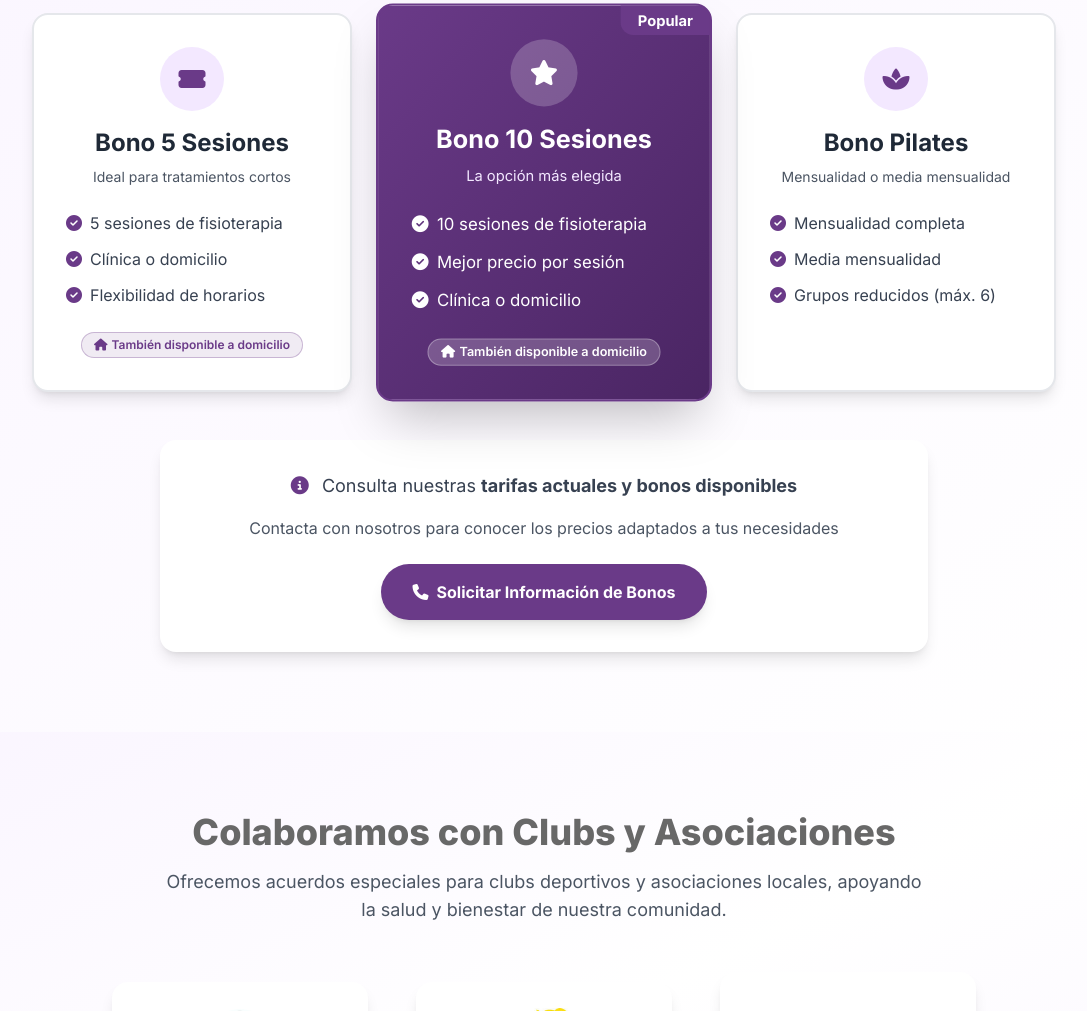
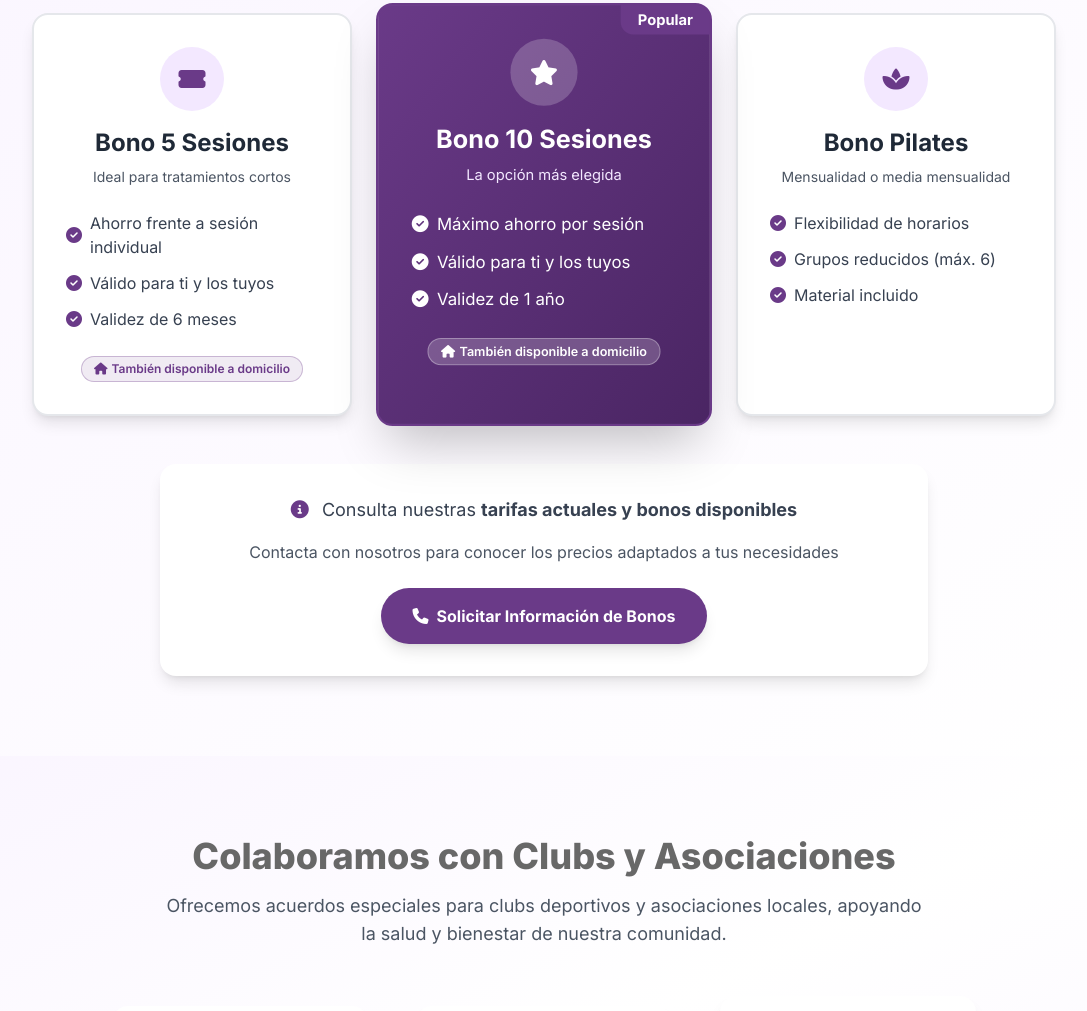
Before and after one commit to a2fisioterapia01/a2fisioterapia01.github.io, a plain HTML site: page servicios-completos.html in a window 1280 px wide. Shown: the part 3129-4140 px from the top of the page, without its empty margins (96-1183 px from the left). Drawn offline with nearby package versions, Linux system fonts and the light colour scheme.

Commit message:
updates bonos

```diff
--- a/servicios-completos.html
+++ b/servicios-completos.html
@@ -394,15 +394,15 @@
                     <ul class="space-y-3 mb-6">
                         <li class="flex items-center gap-2 text-gray-700">
                             <i class="fas fa-check-circle text-primary-teal"></i>
-                            <span>5 sesiones de fisioterapia</span>
+                            <span>Ahorro frente a sesión individual</span>
                         </li>
                         <li class="flex items-center gap-2 text-gray-700">
                             <i class="fas fa-check-circle text-primary-teal"></i>
-                            <span>Clínica o domicilio</span>
+                            <span>Válido para ti y los tuyos</span>
                         </li>
                         <li class="flex items-center gap-2 text-gray-700">
                             <i class="fas fa-check-circle text-primary-teal"></i>
-                            <span>Flexibilidad de horarios</span>
+                            <span>Validez de 6 meses</span>
                         </li>
                     </ul>
                     <div class="text-center mt-4">
@@ -427,15 +427,15 @@
                     <ul class="space-y-3 mb-6">
                         <li class="flex items-center gap-2 text-white">
                             <i class="fas fa-check-circle"></i>
-                            <span>10 sesiones de fisioterapia</span>
+                            <span>Máximo ahorro por sesión</span>
                         </li>
                         <li class="flex items-center gap-2 text-white">
                             <i class="fas fa-check-circle"></i>
-                            <span>Mejor precio por sesión</span>
+                            <span>Válido para ti y los tuyos</span>
                         </li>
                         <li class="flex items-center gap-2 text-white">
                             <i class="fas fa-check-circle"></i>
-                            <span>Clínica o domicilio</span>
+                            <span>Validez de 1 año</span>
                         </li>
                     </ul>
                     <div class="text-center mt-4">
@@ -457,15 +457,15 @@
                     <ul class="space-y-3 mb-6">
                         <li class="flex items-center gap-2 text-gray-700">
                             <i class="fas fa-check-circle text-primary-teal"></i>
-                            <span>Mensualidad completa</span>
-                        </li>
-                        <li class="flex items-center gap-2 text-gray-700">
-                            <i class="fas fa-check-circle text-primary-teal"></i>
-                            <span>Media mensualidad</span>
+                            <span>Flexibilidad de horarios</span>
                         </li>
                         <li class="flex items-center gap-2 text-gray-700">
                             <i class="fas fa-check-circle text-primary-teal"></i>
                             <span>Grupos reducidos (máx. 6)</span>
+                        </li>
+                        <li class="flex items-center gap-2 text-gray-700">
+                            <i class="fas fa-check-circle text-primary-teal"></i>
+                            <span>Material incluido</span>
                         </li>
                     </ul>
                 </div>
```
